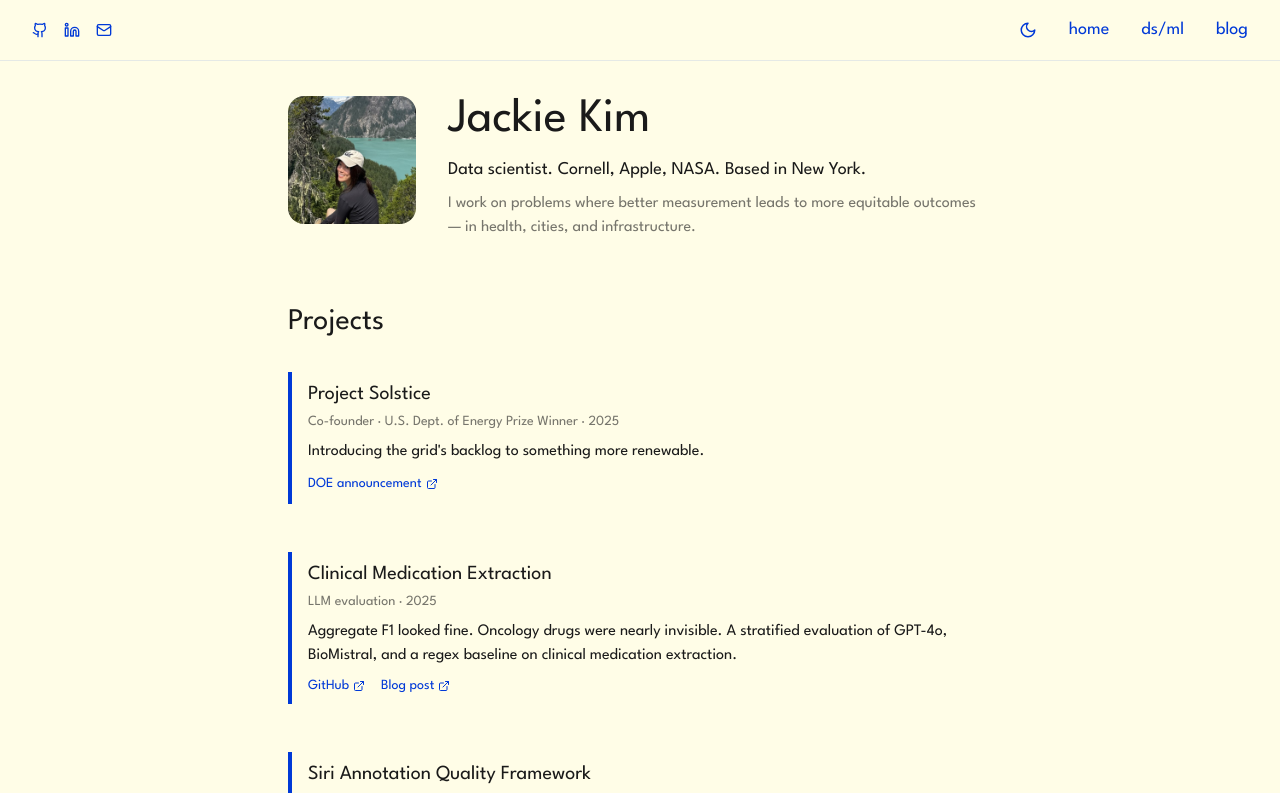
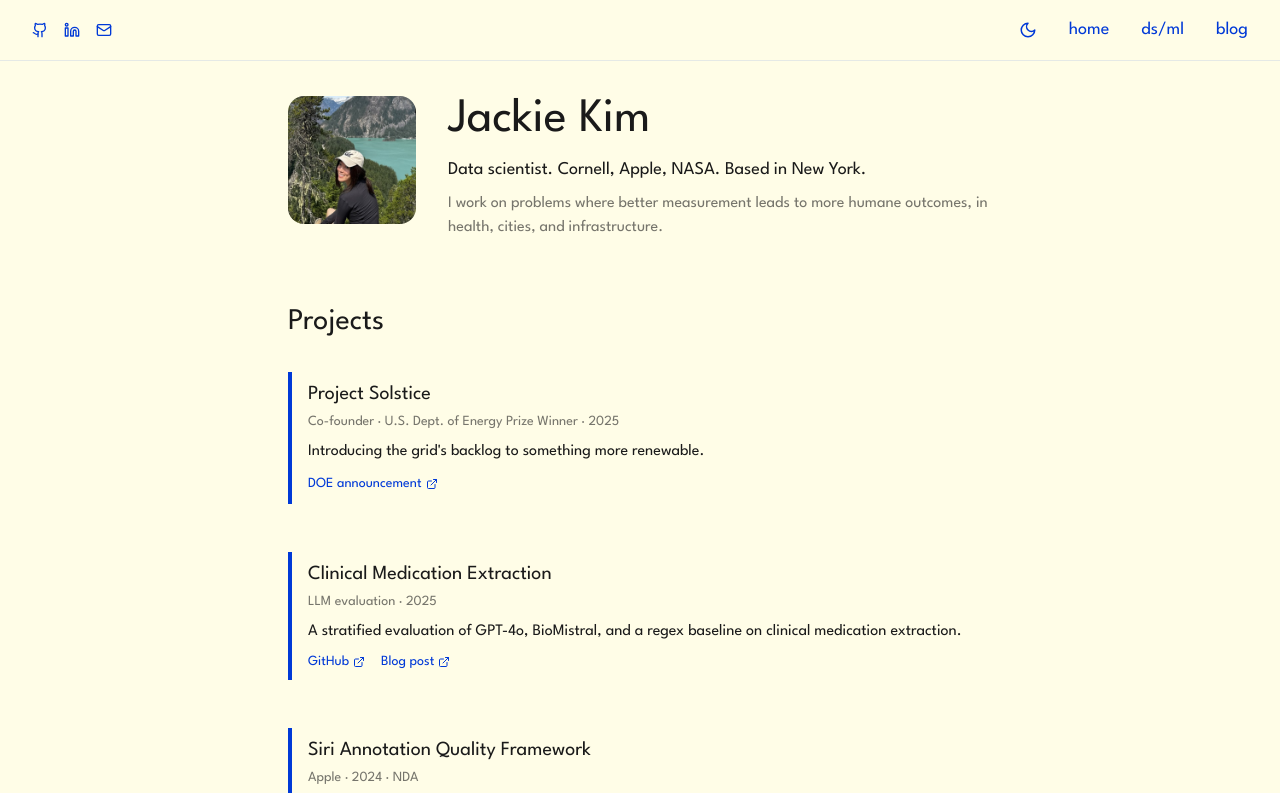
Before and after one commit to jaackiekim/jackiekim.me, a React (Vite) app: page / in a window 1280 px wide. Shown: the top 793 px of the page. Built offline with nearby package versions, Linux system fonts and the light colour scheme.

Commit message:
simplify clinical description, clean up bio

```diff
--- a/src/App.tsx
+++ b/src/App.tsx
@@ -102,7 +102,7 @@ function App() {
                         Data scientist. Cornell, Apple, NASA. Based in New York.
                       </p>
                       <p className={`text-base mt-2 ${theme === 'dark' ? 'text-gray-400' : 'text-[#1a1a1a]/60'}`}>
-                        I work on problems where better measurement leads to more equitable outcomes — in health, cities, and infrastructure.
+                        I work on problems where better measurement leads to more humane outcomes, in health, cities, and infrastructure.
                       </p>
                     </div>
                   </div>
@@ -138,7 +138,7 @@ function App() {
                       <h3 className={`text-xl mb-1 ${theme === 'dark' ? 'text-white' : ''}`}>Clinical Medication Extraction</h3>
                       <p className={`text-sm mb-2 ${theme === 'dark' ? 'text-gray-400' : 'text-[#1a1a1a]/60'}`}>LLM evaluation · 2025</p>
                       <p className={theme === 'dark' ? 'text-gray-300' : 'text-[#1a1a1a]'}>
-                        Aggregate F1 looked fine. Oncology drugs were nearly invisible. A stratified evaluation of GPT-4o, BioMistral, and a regex baseline on clinical medication extraction.
+                        A stratified evaluation of GPT-4o, BioMistral, and a regex baseline on clinical medication extraction.
                       </p>
                       <div className="mt-2 flex gap-4">
                         <a href="https://github.com/jaackiekim/clinical-med-extraction" target="_blank" rel="noopener noreferrer" className={`inline-flex items-center ${theme === 'dark' ? 'text-blue-400 hover:text-blue-300' : 'text-[#0039D7] hover:text-[#002BB4]'} text-sm`}>
```
